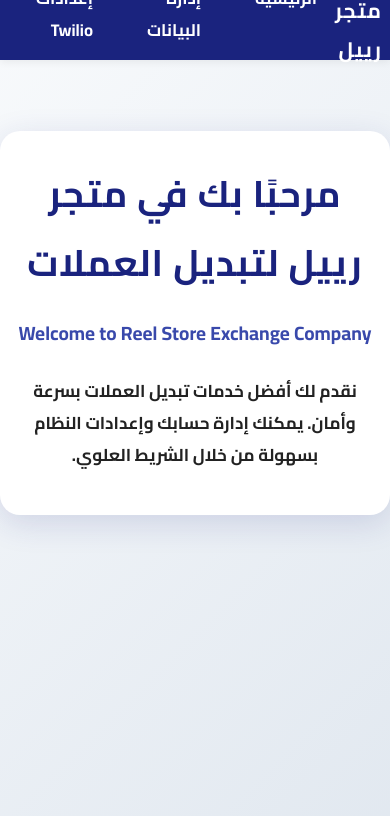
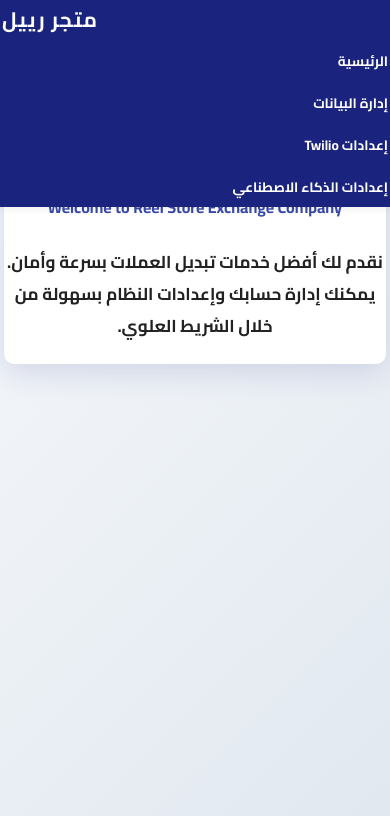
Before and after one commit to Mustafa66726ali/AI-bot, a Flask app: page / in a window 390 px wide. Shown: the top 816 px of the page. After the commit the page ends 372 px from the top, so only its background shows below. Run offline with Flask 3, Linux system fonts and the light colour scheme.

Commit message:
تصميم متجاوب بالكامل للصفحة الرئيسية يدعم الجوال والكمبيوتر

```diff
--- a/templates/index.html
+++ b/templates/index.html
@@ -84,10 +84,83 @@
             color: #3949ab;
             margin-bottom: 24px;
         }
+        @media (max-width: 900px) {
+            .navbar-container {
+                flex-direction: column;
+                align-items: flex-end;
+                height: auto;
+                gap: 8px;
+                padding: 0 12px;
+            }
+            .navbar-links {
+                flex-direction: column;
+                gap: 5px;
+                width: 100%;
+                align-items: flex-end;
+            }
+            .navbar-link {
+                width: 100%;
+                text-align: right;
+                font-size: 1rem;
+                padding: 10px 0;
+            }
+            .main-content {
+                margin-top: 70px;
+                padding: 0 2vw;
+            }
+            .welcome-box {
+                padding: 24px 6px;
+                min-width: 0;
+                width: 98%;
+            }
+        }
         @media (max-width: 600px) {
-            .navbar-container { padding: 0 8px; }
-            .welcome-box { padding: 28px 8px; }
-            .main-content { margin-top: 70px; }
+            .navbar-container {
+                padding: 0 2px;
+                flex-direction: column;
+                gap: 2px;
+            }
+            .navbar-links {
+                flex-direction: column;
+                width: 100%;
+                gap: 2px;
+                align-items: flex-end;
+            }
+            .navbar-link {
+                width: 100%;
+                text-align: right;
+                font-size: 0.97rem;
+                padding: 9px 0;
+            }
+            .main-content {
+                margin-top: 55px;
+                padding: 0 1vw;
+                min-height: 50vh;
+            }
+            .welcome-box {
+                padding: 12px 2px;
+                min-width: 0;
+                width: 100%;
+            }
+            .welcome-title {
+                font-size: 1.3rem;
+            }
+            .welcome-en {
+                font-size: 1rem;
+            }
+        }
+        @media (max-width: 400px) {
+            .welcome-box {
+                padding: 6px 0;
+                border-radius: 10px;
+            }
+            .main-content {
+                margin-top: 35px;
+            }
+            .navbar-link {
+                font-size: 0.85rem;
+                padding: 7px 0;
+            }
         }
     </style>
 </head>
```
